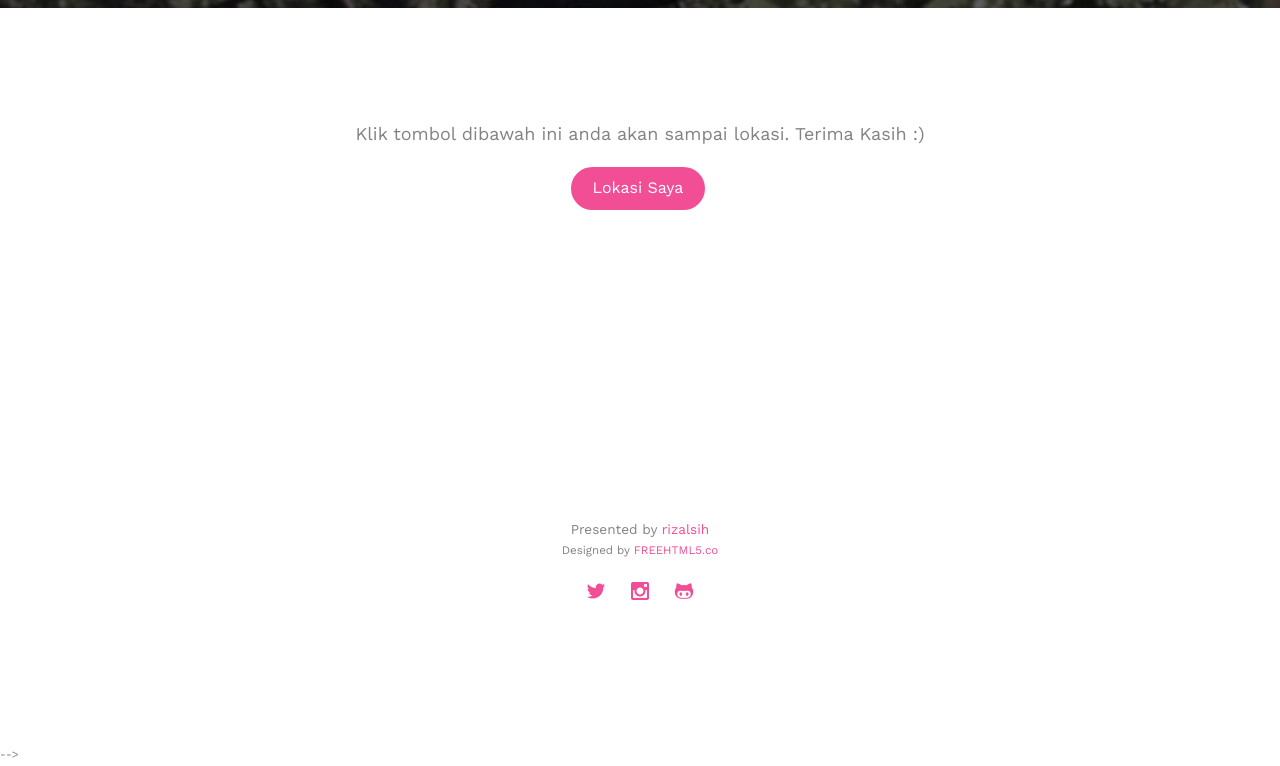
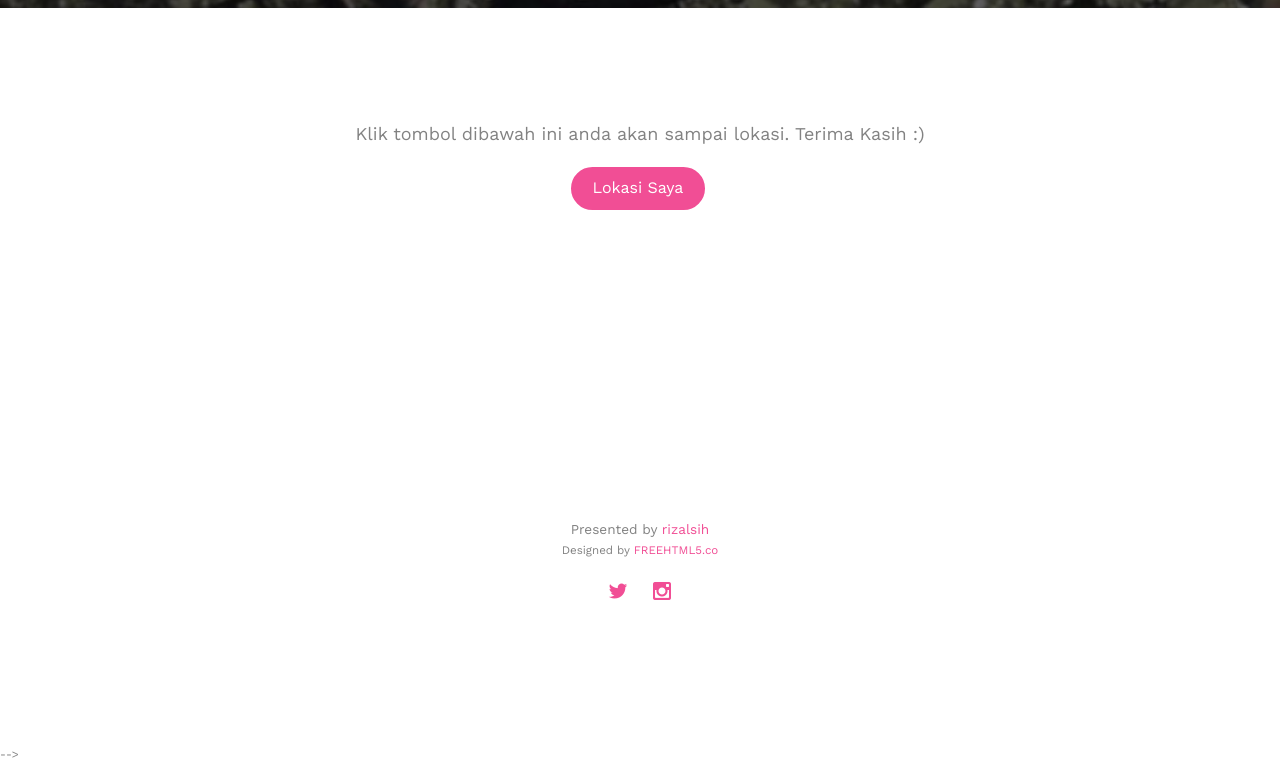
Before and after one commit to rizalsih/engagement-rizal-nurul, a plain HTML site: page index.html in a window 1280 px wide. Shown: the part 3397-4163 px from the top of the page. Drawn offline with nearby package versions, Linux system fonts and the light colour scheme; files whose address does not match are found by name.

Commit message:
update hapus github

```diff
--- a/index.html
+++ b/index.html
@@ -253,8 +253,6 @@
 						<ul class="fh5co-social-icons">
 							<li><a href="https://www.twitter.com/rizalsih/"><i class="icon-twitter"></i></a></li>
 							<li><a href="https://www.instagram.com/rizalsihh/"><i class="icon-instagram"></i></a></li>
-							<li><a href="https://github.com/rizalsih/pernikahan-alhamNurul"><i
-										class="icon-github"></i></a>
 							</li>
 						</ul>
 						</p>
```
